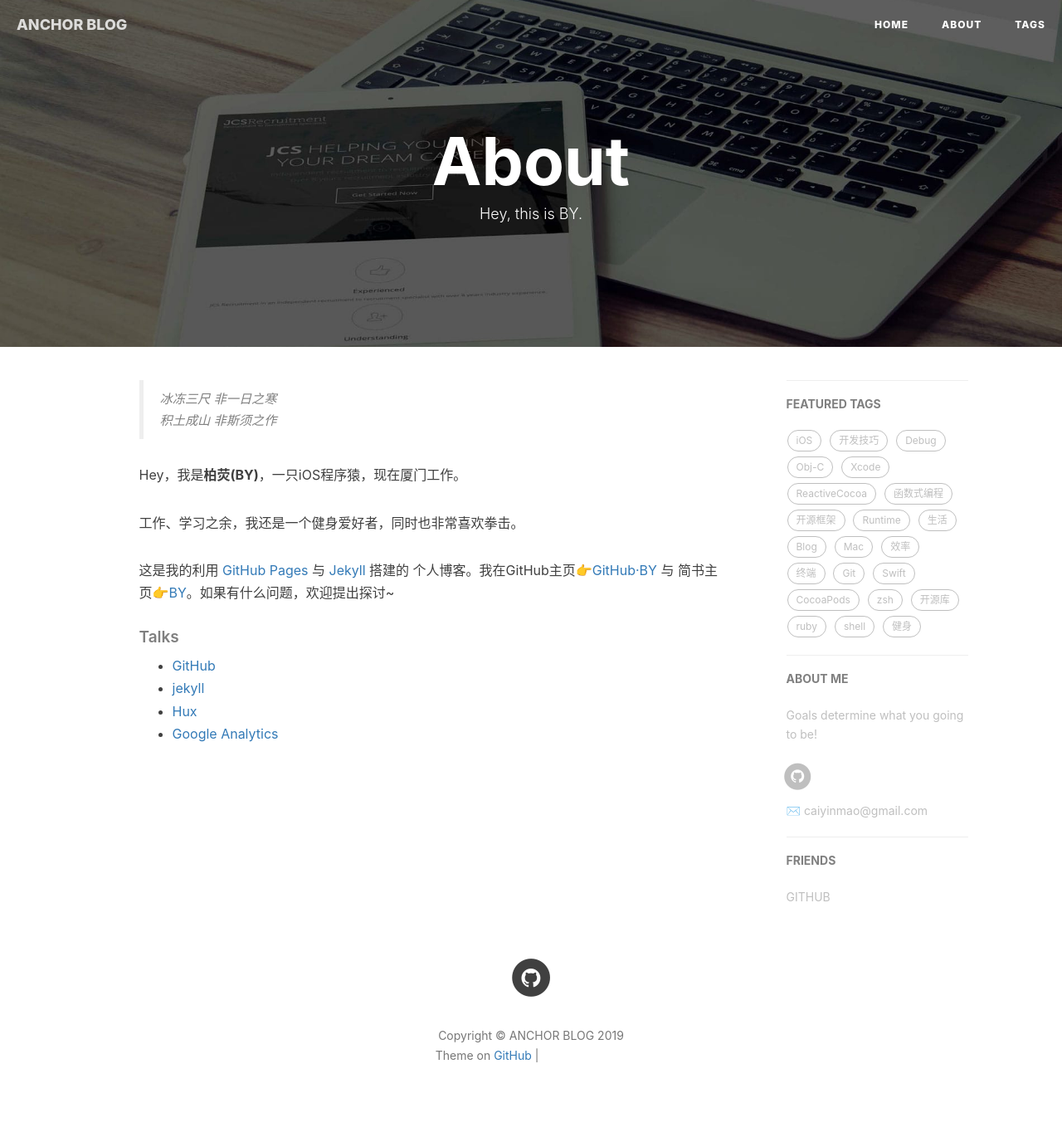
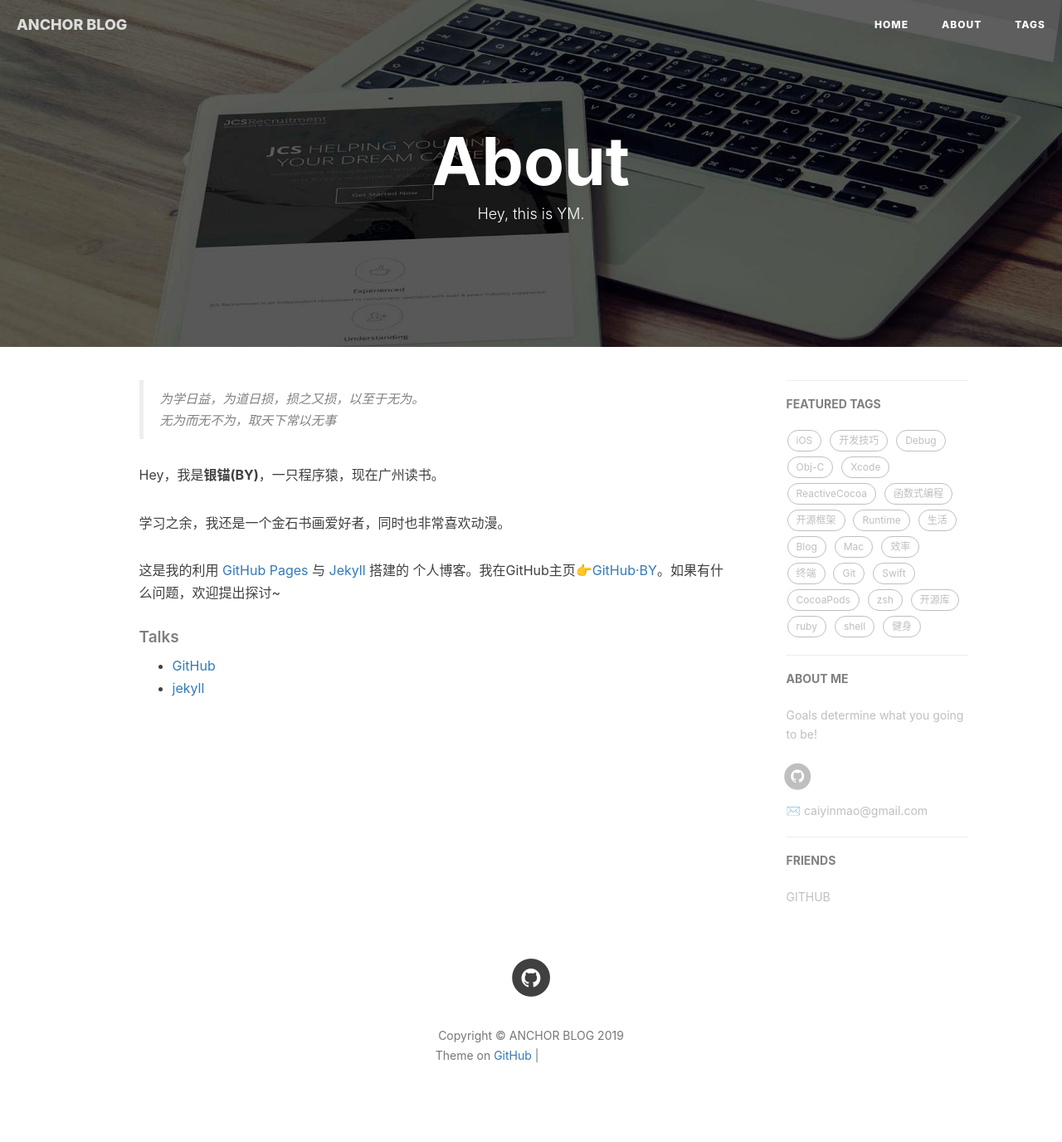
Before and after one commit to anchor2017/anchor2017.github.io, a Jekyll site: the page built from about.html, in a window 1280 px wide. Shown: the whole page at 83% size. Built offline with Jekyll 4.4.1, drawn with Linux system fonts in a browser that asks for light colours; nearby versions of some CDN libraries; comment, search, counter and statistics services are not loaded; grey boxes are pictures that could not be loaded.

Commit message:
Update about.html

```diff
--- a/about.html
+++ b/about.html
@@ -1,7 +1,7 @@
 ---
 layout: page
 title: "About"
-description: "Hey, this is BY."
+description: "Hey, this is YM."
 header-img: "img/post-bg-rwd.jpg"
 ---
 
@@ -15,14 +15,14 @@ header-img: "img/post-bg-rwd.jpg"
 <div class="zh post-container">
 
     <!--copied from markdown -->
-    <blockquote><p>冰冻三尺 非一日之寒<br>
-    积土成山 非斯须之作</p></blockquote>
+    <blockquote><p>为学日益，为道日损，损之又损，以至于无为。<br>
+    无为而无不为，取天下常以无事</p></blockquote>
 
-    <p>Hey，我是<strong>柏荧(BY)</strong>，一只iOS程序猿，现在厦门工作。</p>
+    <p>Hey，我是<strong>银锚(BY)</strong>，一只程序猿，现在广州读书。</p>
 
-    <p>工作、学习之余，我还是一个健身爱好者，同时也非常喜欢拳击。</p>
+    <p>学习之余，我还是一个金石书画爱好者，同时也非常喜欢动漫。</p>
 
-    <p>这是我的利用 <a href="https://pages.github.com/">GitHub Pages</a> 与 <a href="http://jekyll.com.cn/">Jekyll</a> 搭建的 个人博客。我在GitHub主页<a href="https://github.com/qiubaiying">👉GitHub·BY</a> 与 简书主页<a href="https://http://www.jianshu.com/u/e71990ada2fd">👉BY</a>。如果有什么问题，欢迎提出探讨~</p>
+    <p>这是我的利用 <a href="https://pages.github.com/">GitHub Pages</a> 与 <a href="http://jekyll.com.cn/">Jekyll</a> 搭建的 个人博客。我在GitHub主页<a href="https://github.com/anchor2017">👉GitHub·BY</a>。如果有什么问题，欢迎提出探讨~</p>
 
     <p></p>
 
@@ -31,8 +31,6 @@ header-img: "img/post-bg-rwd.jpg"
     <ul>
         <li><a href="https://github.com">GitHub</a></li>
         <li><a href="http://jekyll.com.cn/">jekyll</a></li>
-        <li><a href="http://huangxuan.me/">Hux</a></li>
-        <li><a href="https://analytics.google.com/analytics">Google Analytics</a></li>
     </ul>
 </div>
 
```
